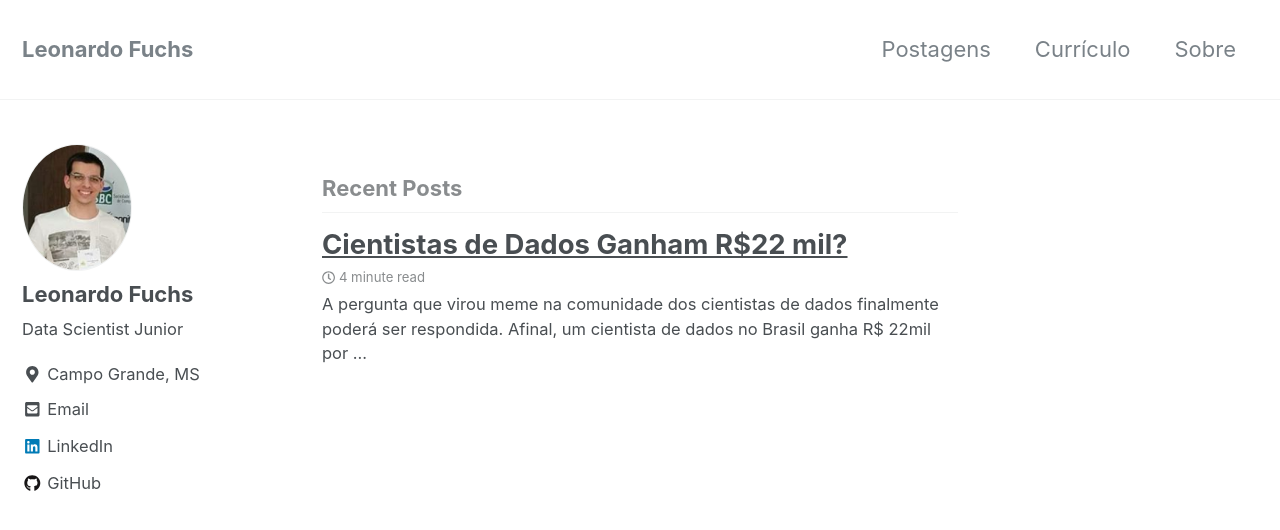
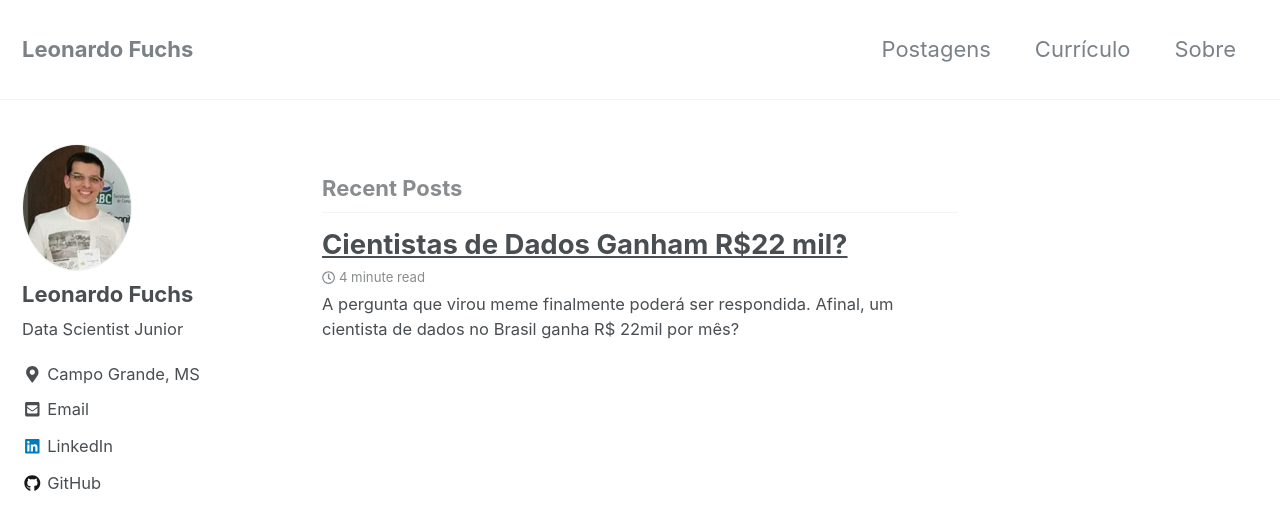
Before and after one commit to LeoFuchs/LeoFuchs.github.io, a Jekyll site: the page built from index.html, in a window 1280 px wide and 900 px high. Shown: the top 530 px of the window. Built offline with Jekyll 4.4.1, drawn with Linux system fonts in a browser that asks for light colours; nearby versions of some CDN libraries; the list of posts is cut into pages by our own code.

Commit message:
Update 2020-07-14-salario-cientista-de-dados.md

```diff
--- a/_posts/2020-07-14-salario-cientista-de-dados.md
+++ b/_posts/2020-07-14-salario-cientista-de-dados.md
@@ -4,7 +4,7 @@ date: 2020-07-14
 tags: [data science, data visualization, python]
 header:
   image: "/images/salary/manchete.png"
-excerpt: "A pergunta que virou meme na comunidade dos cientistas de dados finalmente poderá ser respondida. Afinal, um cientista de dados no Brasil ganha R$ 22mil por mês?"
+excerpt: "A pergunta que virou meme finalmente poderá ser respondida. Afinal, um cientista de dados no Brasil ganha R$ 22mil por mês?"
 mathjax: "true"
 ---
 
```
